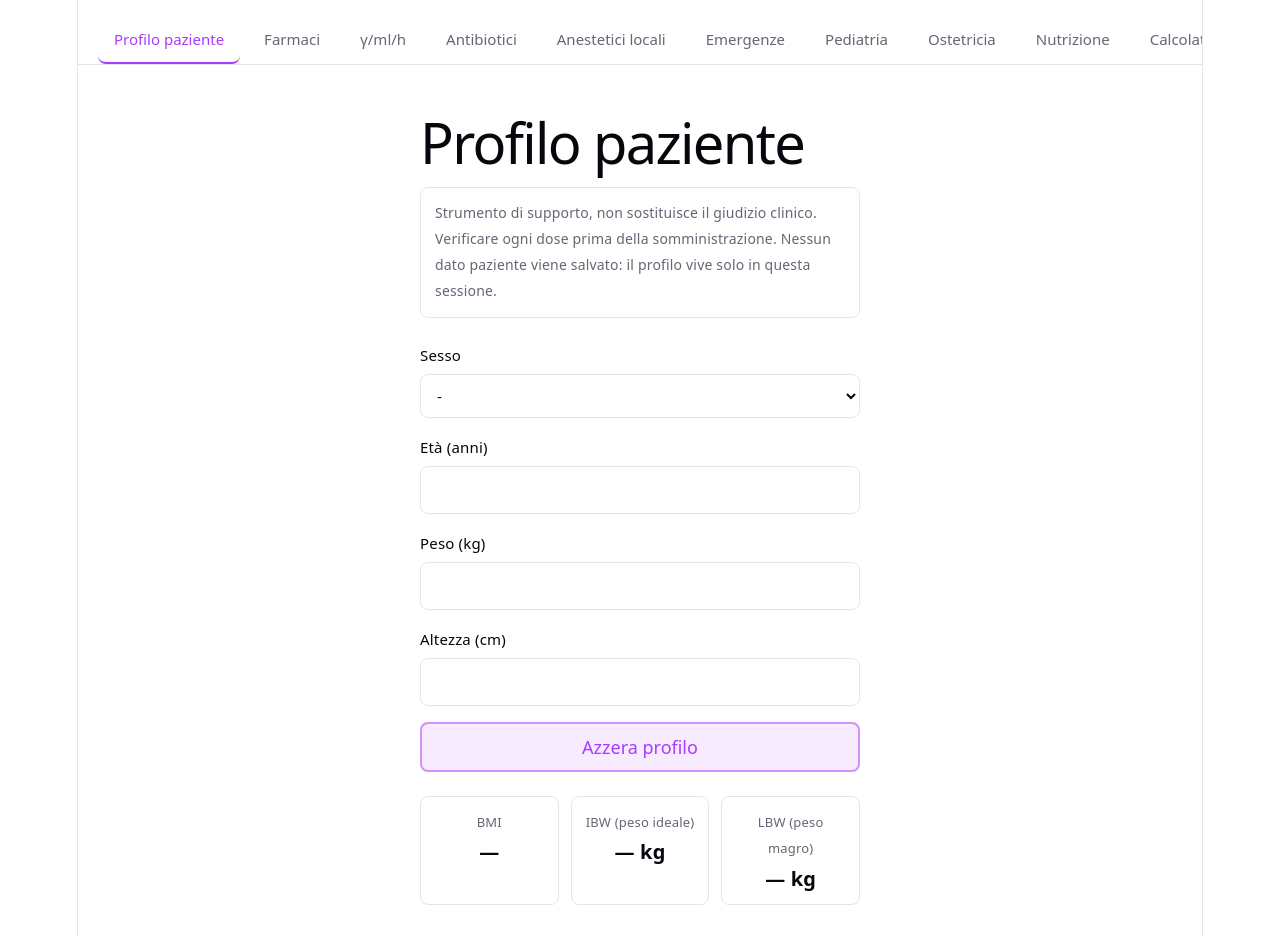
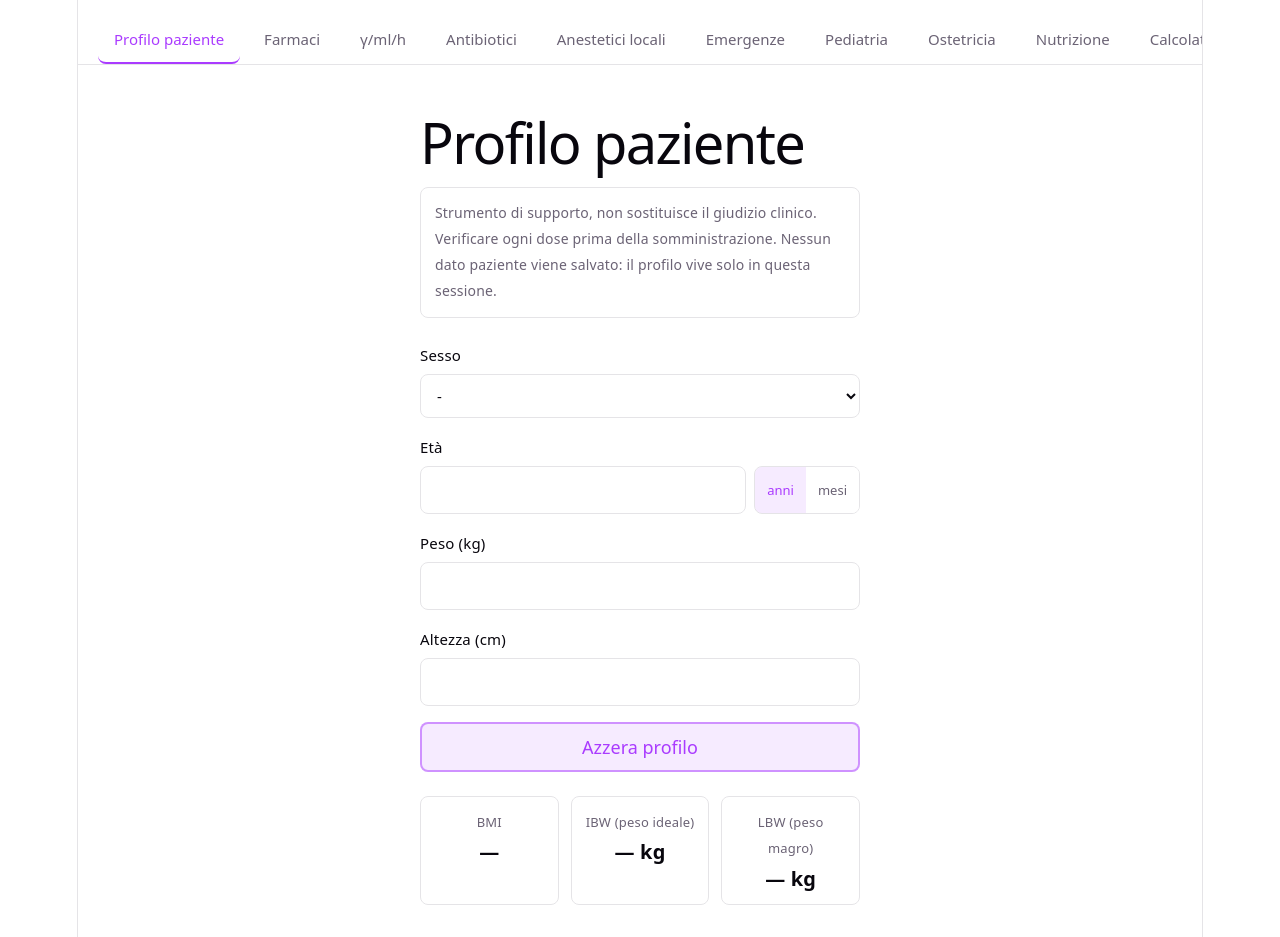
Before and after one commit to samantazagani/anesteasy-app, a React (Vite) app: page / in a window 1280 px wide. Built offline with nearby package versions, Linux system fonts and the light colour scheme.

Commit message:
Età in mesi per pediatrici sotto i 3 anni: toggle sempre disponibile, profilo resta in anni decimali, formatEta per la visualizzazione

```diff
--- a/src/App.css
+++ b/src/App.css
@@ -69,6 +69,41 @@ select {
   color: var(--text-h);
 }
 
+.eta-input {
+  display: flex;
+  align-items: center;
+  gap: 8px;
+}
+
+.eta-input input {
+  flex: 1;
+  min-width: 0;
+}
+
+.unita-eta {
+  display: flex;
+  flex-shrink: 0;
+  border: 1px solid var(--border);
+  border-radius: 8px;
+  overflow: hidden;
+}
+
+.unita-eta-item {
+  font: inherit;
+  font-size: 13px;
+  padding: 10px 12px;
+  border: none;
+  border-radius: 0;
+  background: var(--bg);
+  color: var(--text);
+  cursor: pointer;
+}
+
+.unita-eta-item.selezionato {
+  background: var(--accent-bg);
+  color: var(--accent);
+}
+
 button {
   font: inherit;
   padding: 10px 16px;
--- /dev/null
+++ b/src/lib/etaConversione.js
@@ -0,0 +1,42 @@
+// Conversione e formattazione dell'eta per l'input in mesi, utile sotto i 3 anni dove
+// "anni decimali" (es. 0.6666666...) e' poco leggibile e poco pratico da digitare.
+// Il profilo continua a lavorare internamente SEMPRE in anni decimali (profile.eta): la
+// UI converte in mesi solo per l'inserimento/la visualizzazione, cosi' categoriaEta,
+// selezionaDose e tutto il resto del codice esistente non cambiano.
+
+/** Sotto questa eta (in anni) la UI mostra il valore in mesi anziche' in anni decimali. */
+export const SOGLIA_ETA_MESI_ANNI = 3
+
+export function mesiAdAnni(mesi) {
+  // "!(mesi >= 0)" da solo non basta: null >= 0 e' true in JS (null si converte a 0).
+  if (mesi === null || mesi === undefined || !(mesi >= 0)) return null
+  return mesi / 12
+}
+
+export function anniAMesi(anni) {
+  if (anni === null || anni === undefined || !(anni >= 0)) return null
+  return anni * 12
+}
+
+function formatAnni(anni) {
+  // Number(...) sul risultato di toFixed toglie eventuali zeri decimali superflui
+  // (es. "3.00" -> 3 -> "3"), mantenendo pero' i decimali quando servono davvero.
+  return String(Number(anni.toFixed(2)))
+}
+
+/**
+ * Formatta l'eta per la visualizzazione: sotto i 3 anni in mesi interi (es. "8 mesi"),
+ * altrimenti in anni (es. "5 anni"). Restituisce null se l'eta non e' nota.
+ */
+export function formatEta(anniDecimali) {
+  if (anniDecimali === null || anniDecimali === undefined || !(anniDecimali >= 0)) {
+    return null
+  }
+
+  if (anniDecimali < SOGLIA_ETA_MESI_ANNI) {
+    const mesi = Math.round(anniAMesi(anniDecimali))
+    return `${mesi} ${mesi === 1 ? 'mese' : 'mesi'}`
+  }
+
+  return `${formatAnni(anniDecimali)} anni`
+}
--- a/src/pages/Pediatria.jsx
+++ b/src/pages/Pediatria.jsx
@@ -3,6 +3,7 @@ import pediatriaData from '../../data/pediatria-presidi.json'
 import farmaciData from '../../data/farmaci.json'
 import { usePatientProfile } from '../context/PatientProfileContext.jsx'
 import { categoriaEta } from '../lib/categoriaEta'
+import { formatEta } from '../lib/etaConversione'
 import { risolviPeso } from '../lib/pesoResolver'
 import { calcolaDose } from '../lib/doseCalculator'
 import { selezionaDose } from '../lib/selezioneDose'
@@ -58,7 +59,7 @@ export function Pediatria() {
     <section id="pediatria">
       <h1>Pediatria</h1>
       <div className="riga-meta">
-        <span className="chip">Età: {etaAnni} anni</span>
+        <span className="chip">Età: {formatEta(etaAnni)}</span>
         <span className="chip">Peso: {pesoKg > 0 ? `${pesoKg} kg (reale)` : 'non impostato'}</span>
         <BadgeVerifica verificato={false} />
       </div>
--- a/src/pages/ProfiloPaziente.jsx
+++ b/src/pages/ProfiloPaziente.jsx
@@ -1,8 +1,31 @@
+import { useState } from 'react'
 import { usePatientProfile } from '../context/PatientProfileContext.jsx'
+import { mesiAdAnni, anniAMesi } from '../lib/etaConversione'
 import '../App.css'
 
 export function ProfiloPaziente() {
   const { profile, setProfile, resetProfile, bmi, ibw, lbw } = usePatientProfile()
+
+  // Il profilo lavora sempre in anni decimali (profile.eta): l'unita' scelta qui riguarda
+  // solo come il numero viene digitato/mostrato, utile sotto i 3 anni dove "anni decimali"
+  // (es. 0.6666...) e' poco leggibile e poco pratico da inserire.
+  const [unitaEta, setUnitaEta] = useState('anni')
+
+  const etaInputValue =
+    profile.eta === null || profile.eta === undefined
+      ? ''
+      : unitaEta === 'mesi'
+        ? String(Math.round(anniAMesi(profile.eta)))
+        : String(profile.eta)
+
+  function handleEtaChange(testo) {
+    if (testo.trim() === '') {
+      setProfile({ eta: null })
+      return
+    }
+    const numero = Number(testo)
+    setProfile({ eta: unitaEta === 'mesi' ? mesiAdAnni(numero) : numero })
+  }
 
   return (
     <section id="profilo-paziente">
@@ -27,13 +50,36 @@ export function ProfiloPaziente() {
         </label>
 
         <label>
-          Età (anni)
-          <input
-            type="number"
-            min="0"
-            value={profile.eta ?? ''}
-            onChange={(e) => setProfile({ eta: e.target.value === '' ? null : Number(e.target.value) })}
-          />
+          Età
+          <div className="eta-input">
+            <input
+              type="number"
+              min="0"
+              step="any"
+              value={etaInputValue}
+              onChange={(e) => handleEtaChange(e.target.value)}
+            />
+            <div className="unita-eta" role="tablist" aria-label="Unità età">
+              <button
+                type="button"
+                role="tab"
+                aria-selected={unitaEta === 'anni'}
+                className={unitaEta === 'anni' ? 'unita-eta-item selezionato' : 'unita-eta-item'}
+                onClick={() => setUnitaEta('anni')}
+              >
+                anni
+              </button>
+              <button
+                type="button"
+                role="tab"
+                aria-selected={unitaEta === 'mesi'}
+                className={unitaEta === 'mesi' ? 'unita-eta-item selezionato' : 'unita-eta-item'}
+                onClick={() => setUnitaEta('mesi')}
+              >
+                mesi
+              </button>
+            </div>
+          </div>
         </label>
 
         <label>
```
Also changed, not shown: 1 other file (tests, documents, lock files or other folders).
